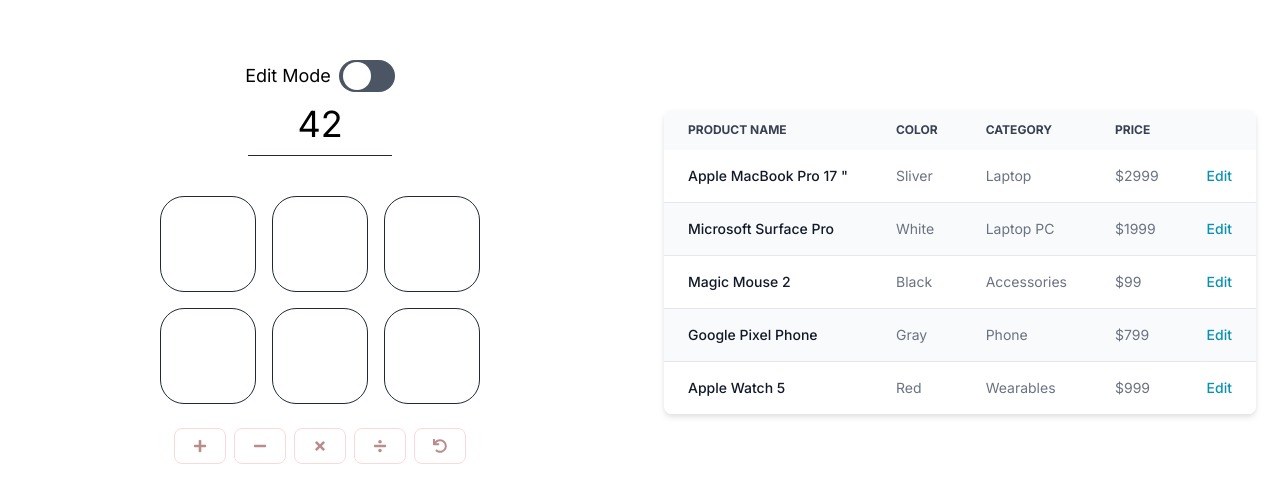
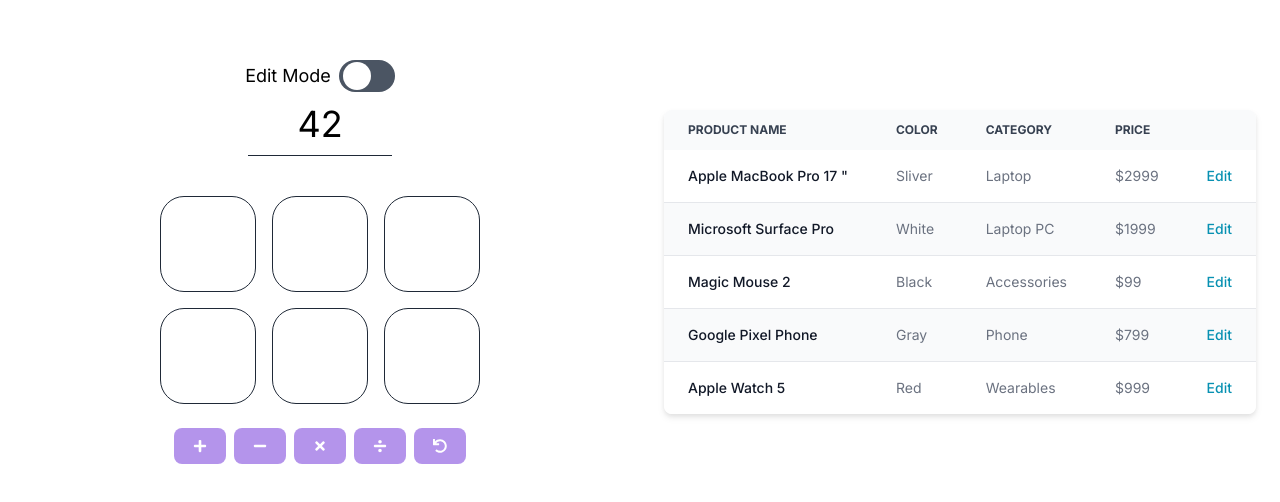
Before and after one commit to heeringa/digits, a Next.js app: page / in a window 1280 px wide. Shown: the part 138-640 px from the top of the page. Built offline with nearby package versions, Linux system fonts and the light colour scheme.

Commit message:
back to purple

```diff
--- a/src/app/components/Operation.tsx
+++ b/src/app/components/Operation.tsx
@@ -3,7 +3,6 @@
 import React from 'react';
 import { Button } from 'flowbite-react';
 import { IconType } from 'react-icons';
-import { blue } from 'FlowbiteColors';
 
 
 interface OperationProps {
@@ -18,7 +17,7 @@
 
 
   const basestyle = "flex items-center justify-center";
-  const color = isSelected ? "success" : "red";
+  const color = isSelected ? "success" : "purple";
 
   return (
     <div className={basestyle}>
```
